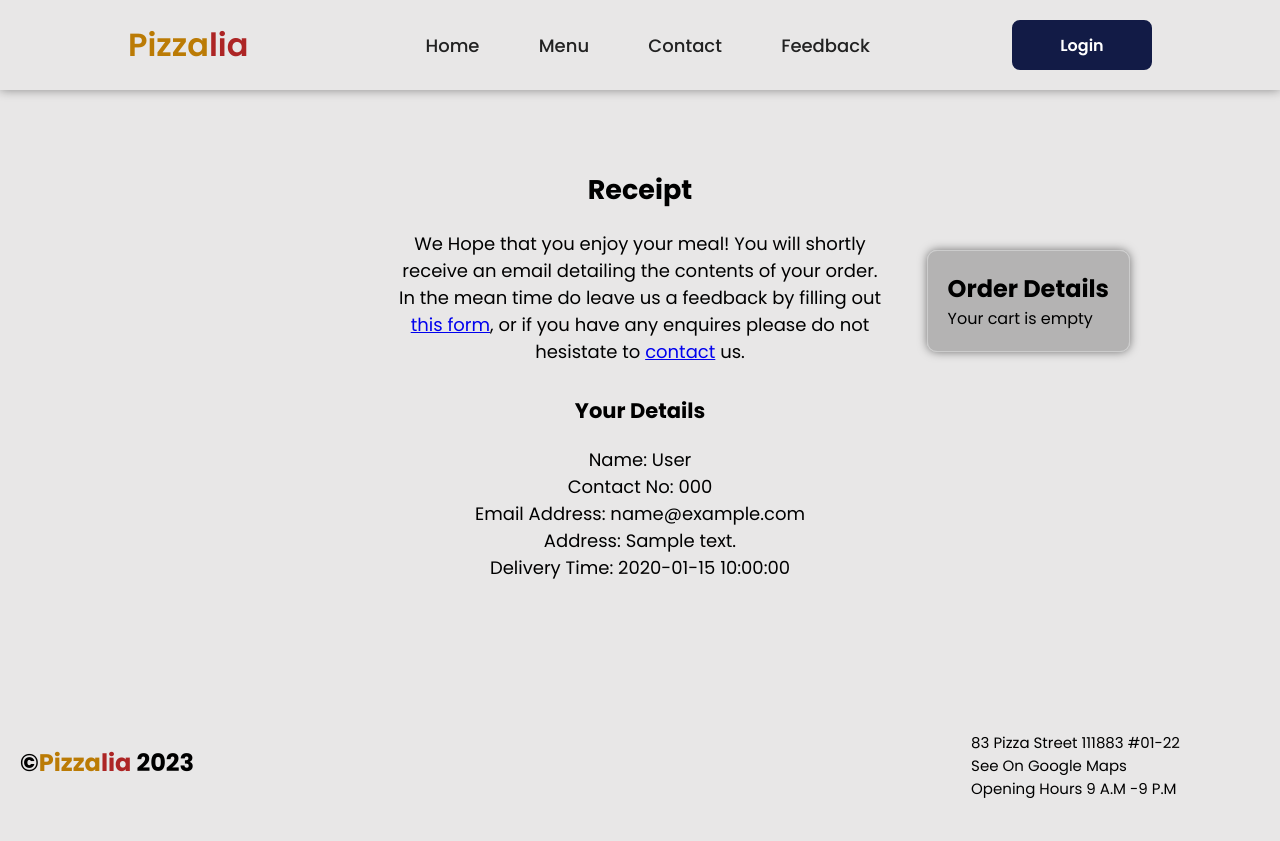
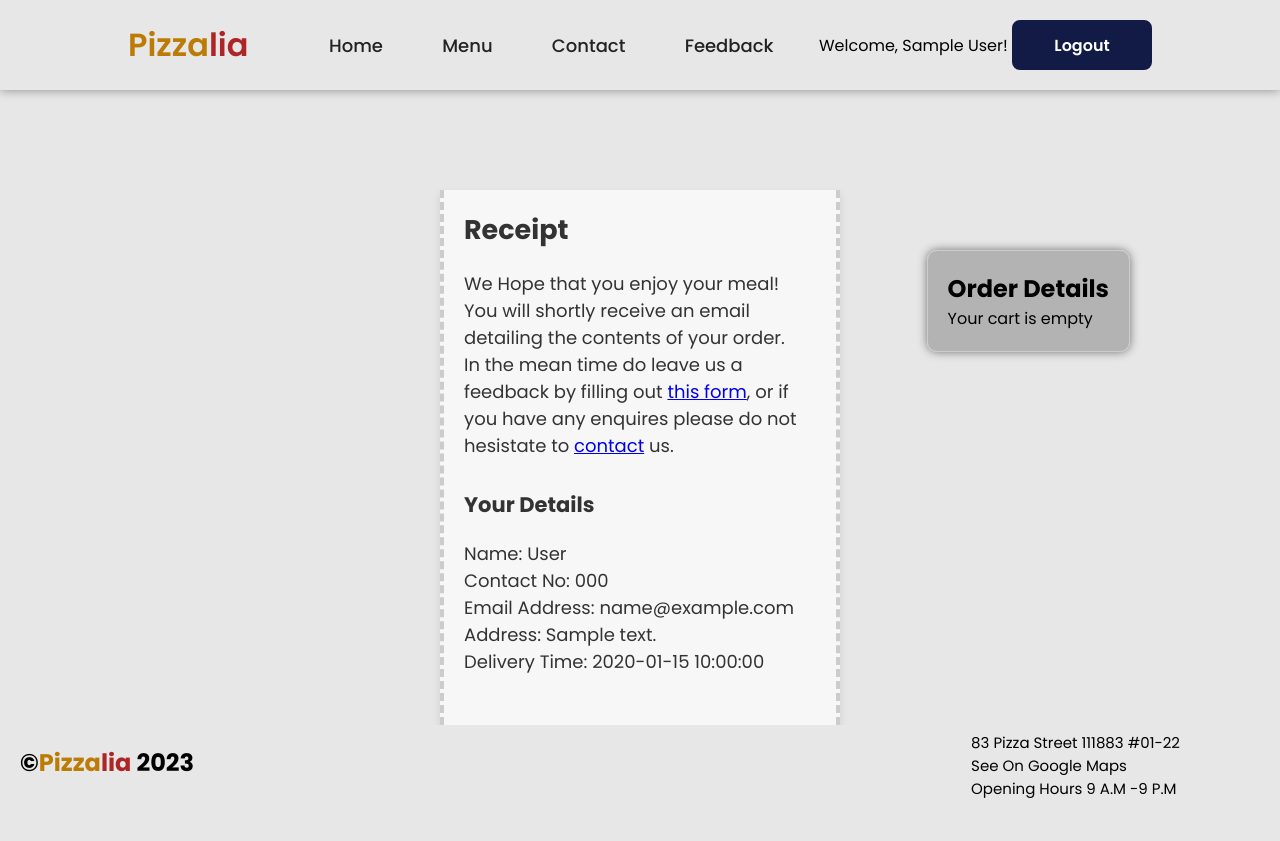
Before and after one commit to adi-bal/IE4717-WebDesign-Project, a PHP site: page /receipt.php in a window 1280 px wide. After the commit the page ends 798 px from the top, so only its background shows below. Run offline with PHP 8.4, Linux system fonts and the light colour scheme; the visitor is signed in with stand-in values (Sample User, id 1); tables that the repository leaves empty or names only in its code hold one stand-in row (values such as "Sample post").

Commit message:
Re-styled receipt

```diff
--- a/receipt.php
+++ b/receipt.php
@@ -87,7 +87,17 @@ $conn->close();
             <a href="contact.php">Contact</a>
             <a href="feedback.php">Feedback</a>
         </nav>
-        <button class="btn">Login</button>
+        <?php if (isset($_SESSION['loggedin']) && $_SESSION['loggedin'] === true): ?>
+        <!-- Display user's full name and logout button -->
+        <div class="user-info">
+            <span>Welcome,
+                <?php echo htmlspecialchars($_SESSION['fullname']); ?>!</span>
+            <button class="btn" onclick="location.href='logout.php'">Logout</button>
+        </div>
+        <?php else: ?>
+        <!-- Display login button -->
+        <button class="btn" onclick="location.href='login.php'">Login</button>
+        <?php endif; ?>
     </header>
 
     <div class="main-container">
--- a/style-receipt.css
+++ b/style-receipt.css
@@ -177,7 +177,7 @@ align-items: center;
 
 /* Style for the section title */
 .Dishes-title {
-    text-align: center;
+    text-align: left;
     margin-bottom: 15rem; /* Add some spacing between the title and food rows */
 }
 
@@ -330,13 +330,20 @@ align-items: center;
 }
 
 .food-category {
-    text-align: center;
-    width: 500px; /* Adjust the width according to your design */
-    margin: 0 auto; /* Center the div horizontally */
-    margin-bottom: 230px;
+    background-color: #f7f7f7; /* A light grey background, similar to thermal paper */
+    padding: 20px;
+    text-align: left;
+    width: 400px; /* Narrower width to mimic the typical receipt width */
+    margin: 20px auto; /* Center the div with a smaller top/bottom margin */
+    font-family: 'Courier New', Courier, monospace; /* Monospace font for that printed look */
+    font-size: 18px; /* Smaller font size is common on receipts */
+    color: #333; /* Dark grey text to imitate ink */
+    box-shadow: 0px 4px 8px rgba(0, 0, 0, 0.1); /* Softer shadow to suggest paper's edge */
+    border-left: 4px dashed #ccc; /* Simulate the receipt tear-off edge on one side */
+    border-right: 4px dashed #ccc; /* Simulate the receipt tear-off edge on the other side */
     z-index: 100;
-    font-size: 18px;
 }
+
 
 .food-category h2 {
 margin-bottom: 20px;
```
